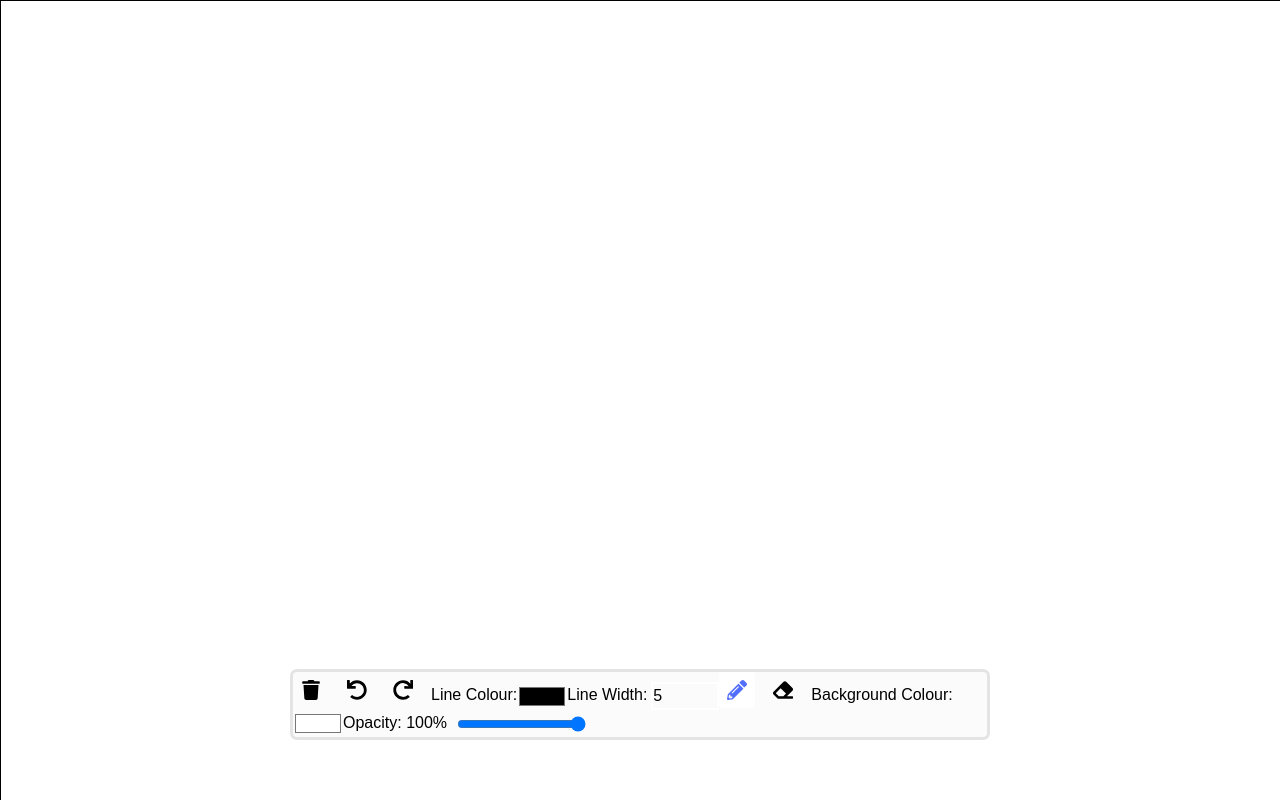
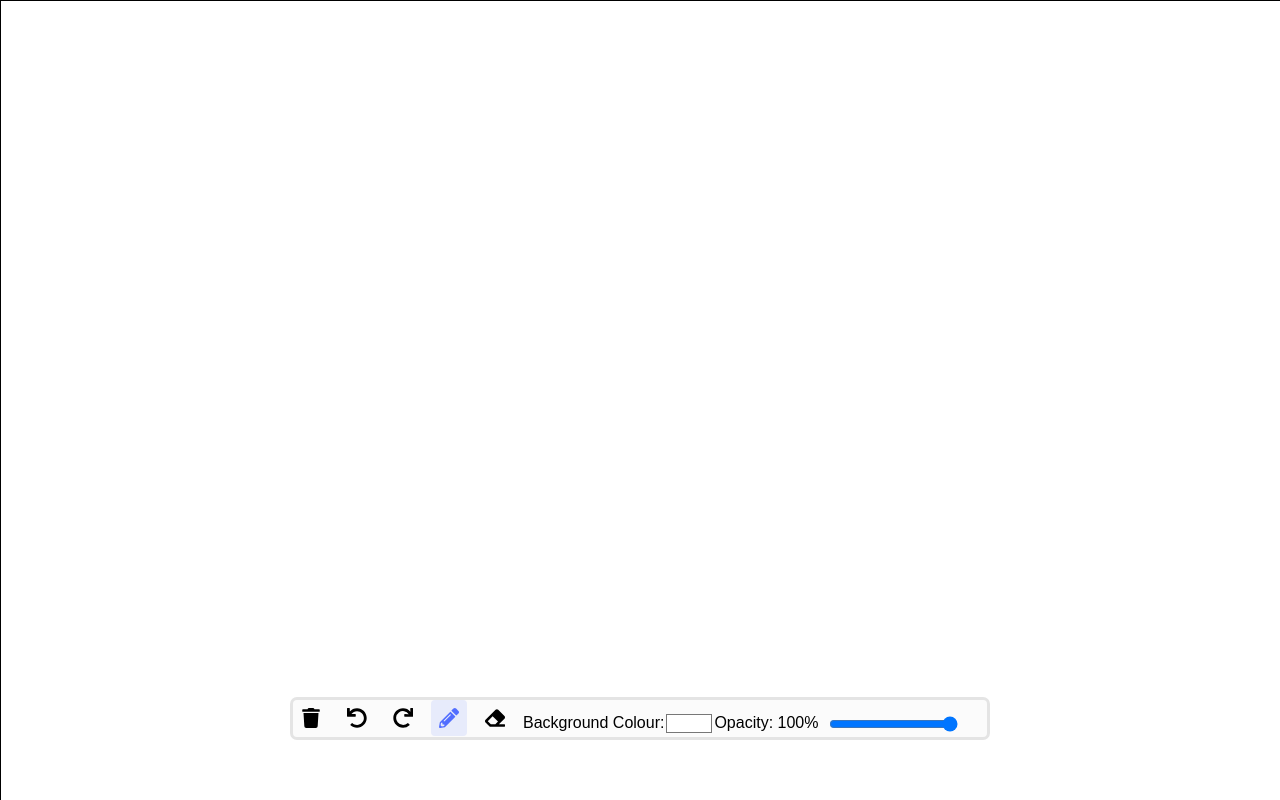
Before and after one commit to Kaimond/whiteboard, a Next.js app: page / in a window 1280 px wide. Shown: the top 800 px of the page. Built offline with nearby package versions, Linux system fonts and the light colour scheme.

Commit message:
Fixed styling problem with draw tool selected/deselected

```diff
--- a/src/app/Toolbar.module.css
+++ b/src/app/Toolbar.module.css
@@ -35,11 +35,22 @@
     border-radius: 4px;
 }
 
-.penButtonContainer {
-    position: relative;
-}
-
 .penToolbar {
+    position: fixed;
+    width: 700px;
+    height: 90px;
+    top: -150%;
+    left: 50%;
+    transform: translate(-50%);
+    background-color: #f3f3f3;
+    border: 1px solid #dadada;
+    padding: 10px;
+    border-radius: 7px;
+    border-color: #e4e4e4;
+    z-index: -1;
+    display: flex;
+    align-items: center;
+    justify-content: space-between;
     transition: opacity 0.2s ease;
 }
 
--- a/src/app/components/Toolbar.jsx
+++ b/src/app/components/Toolbar.jsx
@@ -107,60 +107,23 @@ export default function Toolbar({
                     <FaRedo />
                 </button>
             </div>
-            Line Colour:
-            <input
-                type="color"
-                value={selectedColour}
-                onChange={handleColourChange}
-                style={{ verticalAlign: "middle" }}
-            />
-            Line Width:
-            <input
-                type="number"
-                value={lineWidth}
-                onChange={handleWidthChange}
-                min={"1"}
-                max={"100"}
-                style={{
-                    marginLeft: "4px",
-                    border: "2px solid white",
-                    verticalAlign: "middle",
-                }}
-            />
-            <div className={styles.penButtonContainer} style={{ position: "relative", display: "inline-block" }}>
+            <div className={styles.tooltip} data-tooltip="Draw">
                 <button
                     className={styles.button}
-                    onClick={togglePenToolbar}
+                    onClick={() => { togglePenToolbar(); setActiveTool("draw") }}
                     style={{
                         color: activeTool === "draw" ? "#526EFF" : "",
                         backgroundColor: activeTool === "draw" ? "#e7ebfb" : "",
                         borderRadius: activeTool === "draw" ? "4px" : "",
-                        backgroundColor: showPenToolbar ? "#ddd" : "#fff",
                     }}
                     title="Draw"
                 >
                     <FaPencilAlt />
                 </button>
+            </div>
             {showPenToolbar && (
                 <div
                     className={styles.penToolbar}
-                        style={{
-                            position: "fixed",
-                            width: "700px",
-                            height: "90px",
-                            top: "-150%",
-                            left: "50%",
-                            transform: "translate(-50%)",
-                            backgroundColor: "#f3f3f3",
-                            border: "1px solid #dadada",
-                            padding: "10px",
-                            borderRadius: "7px",
-                            borderColor: "#e4e4e4",
-                            zIndex: -1,
-                            display: "flex",
-                            alignItems: "center",
-                            justifyContent: "space-between",
-                        }}
                 >
                     <div className={styles.colourContainer}>
                         {presetColours.map((colour) => (
@@ -197,7 +160,6 @@ export default function Toolbar({
                     </div>
                 </div>
             )}
-            </div>
             <div className={styles.tooltip} data-tooltip="Erase">
                 <button
                     className={styles.button}
```
Lines whose indentation alone changed are shown as unchanged.
